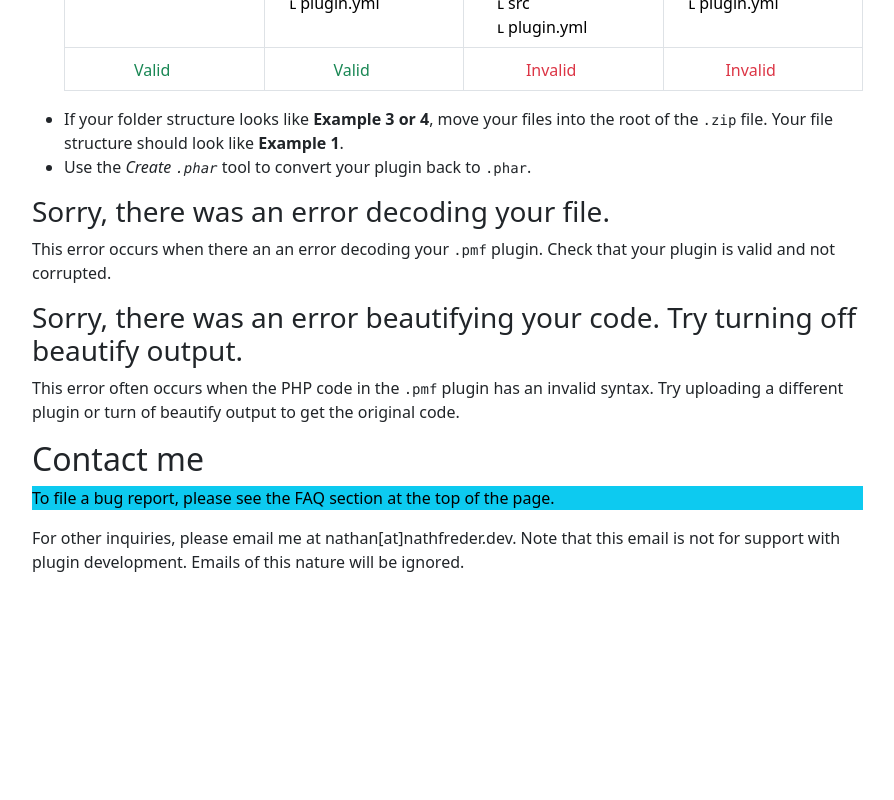
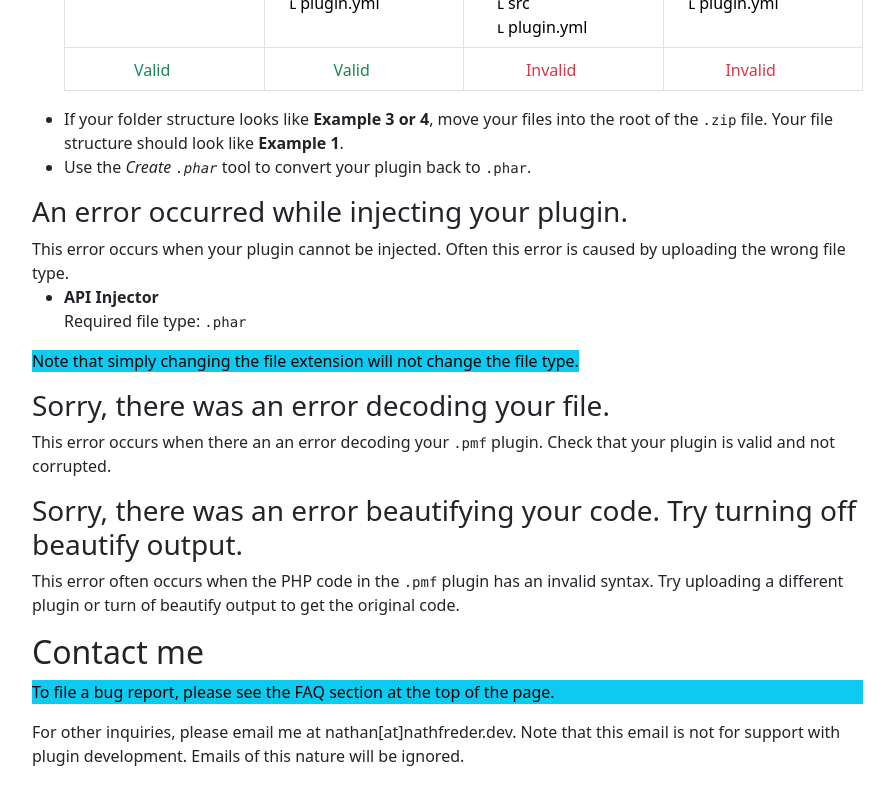
Before and after one commit to nathanfredericks/pocketmine-tools, a Next.js app: page /support in a window 1280 px wide. Shown: the part 1546-2346 px from the top of the page, without its empty margins (335-1229 px from the left). Before the commit the page ends 2152 px from the top, so only its background shows below. Built offline with nearby package versions, Linux system fonts and the light colour scheme; some icons are missing.

Commit message:
Fix error links on API Injector and highlight header in support page when linked

```diff
--- a/components/Layout.tsx
+++ b/components/Layout.tsx
@@ -7,8 +7,8 @@ import {
   Tab,
   Button,
   Nav,
-  NavDropdown
-} from 'react-bootstrap';
+  NavDropdown, Badge
+} from "react-bootstrap";
 import Link from 'next/link';
 import Head from 'next/head';
 import PMTLogo from '../public/static/logo.svg';
@@ -54,7 +54,7 @@ export default function Layout({
               <NavDropdown.Item href="https://mcpeme.mcpe.fun" target="_blank">mcpe.me</NavDropdown.Item>
               <NavDropdown.Item href="https://v1.mcpe.fun" target="_blank">v1 (Old PMT)</NavDropdown.Item>
               <NavDropdown.Item href="https://v2.mcpe.fun" target="_blank">v2</NavDropdown.Item>
-              <NavDropdown.Item href="https://v3.mcpe.fun" target="_blank">v3</NavDropdown.Item>
+              <NavDropdown.Item href="https://v3.mcpe.fun" target="_blank">v3 <Badge bg="info">Current</Badge></NavDropdown.Item>
             </NavDropdown>
             </Nav>
           </Navbar.Collapse>
--- a/pages/generate.tsx
+++ b/pages/generate.tsx
@@ -119,7 +119,7 @@ class Main extends PluginBase{
             <Form.Control
               type="text"
               onChange={this.handleAPIChange}
-              placeholder="0.0.0"
+              placeholder="4.0.0"
             />
           </Form.Group>
           <Button
--- a/pages/globals.scss
+++ b/pages/globals.scss
@@ -98,3 +98,8 @@ code {
   margin-top: 8px;
   margin-left: 2px;
 }
+
+/* SUPPORT */
+:target {
+  background-color: #FFFF00
+}
--- a/pages/support.tsx
+++ b/pages/support.tsx
@@ -76,7 +76,7 @@ export default class Support extends Component {
       </p>
       <h3 id="generate-error">An error occurred while generating your plugin.</h3>
       <p>This error occurs when there is an error generating your plugin. Please file a bug report if you experience this error. Make sure to include your browser, device, plugin name and plugin API.</p>
-      <h3 id="inject-error">An error occurred while injecting your plugin. Ensure that the plugin is in the root directory of the zip.</h3>
+      <h3 id="inject-directory-error">An error occurred while injecting your plugin. Ensure that the plugin is in the root directory of the zip.</h3>
       <p>This error occurs when a <code>plugin.yml</code> file is not located in the root directory of the uploaded plugin.
         <ul>
           <li>Use the <em>Extract <code>.phar</code></em> tool to extract your plugin to a <code>.zip</code> file.</li>
@@ -88,6 +88,14 @@ export default class Support extends Component {
           <li>If your folder structure looks like <strong>Example 3 or 4</strong>, move your files into the root of the <code>.zip</code> file. Your file structure should look like <strong>Example 1</strong>.</li>
           <li>Use the <em>Create <code>.phar</code></em> tool to convert your plugin back to <code>.phar</code>.</li>
         </ul>
+      </p>
+      <h3 id="inject-error">An error occurred while injecting your plugin.</h3>
+      <p>
+        This error occurs when your plugin cannot be injected. Often this error is caused by uploading the wrong file type.
+        <ul>
+          <li><strong>API Injector</strong><br />Required file type: <code>.phar</code></li>
+        </ul>
+        <span className="text-bg-info">Note that simply changing the file extension will not change the file type.</span>
       </p>
       <h3 id="pmf-decode-error">Sorry, there was an error decoding your file.</h3>
       <p>
```
Also changed, not shown: pages/inject.jsx (+7 -2 lines).
